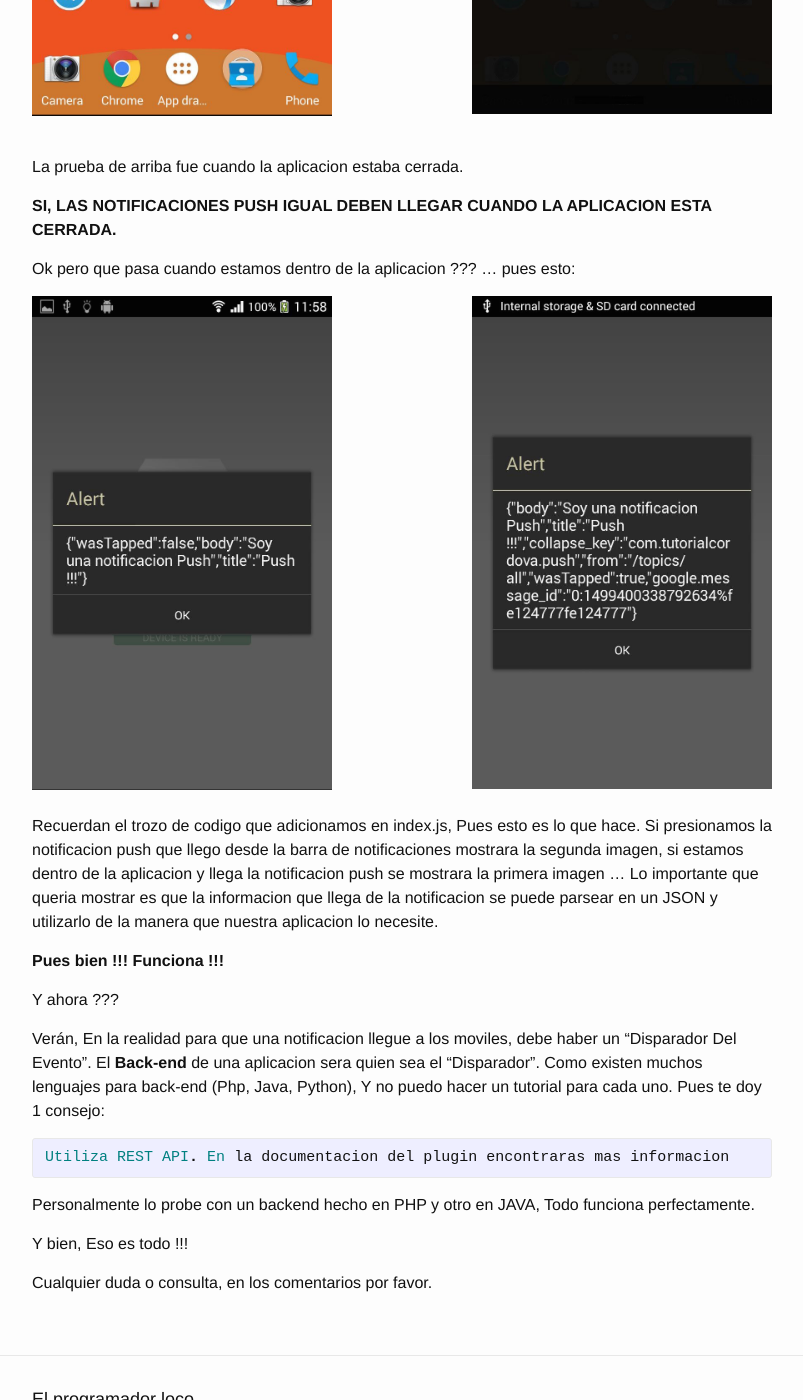
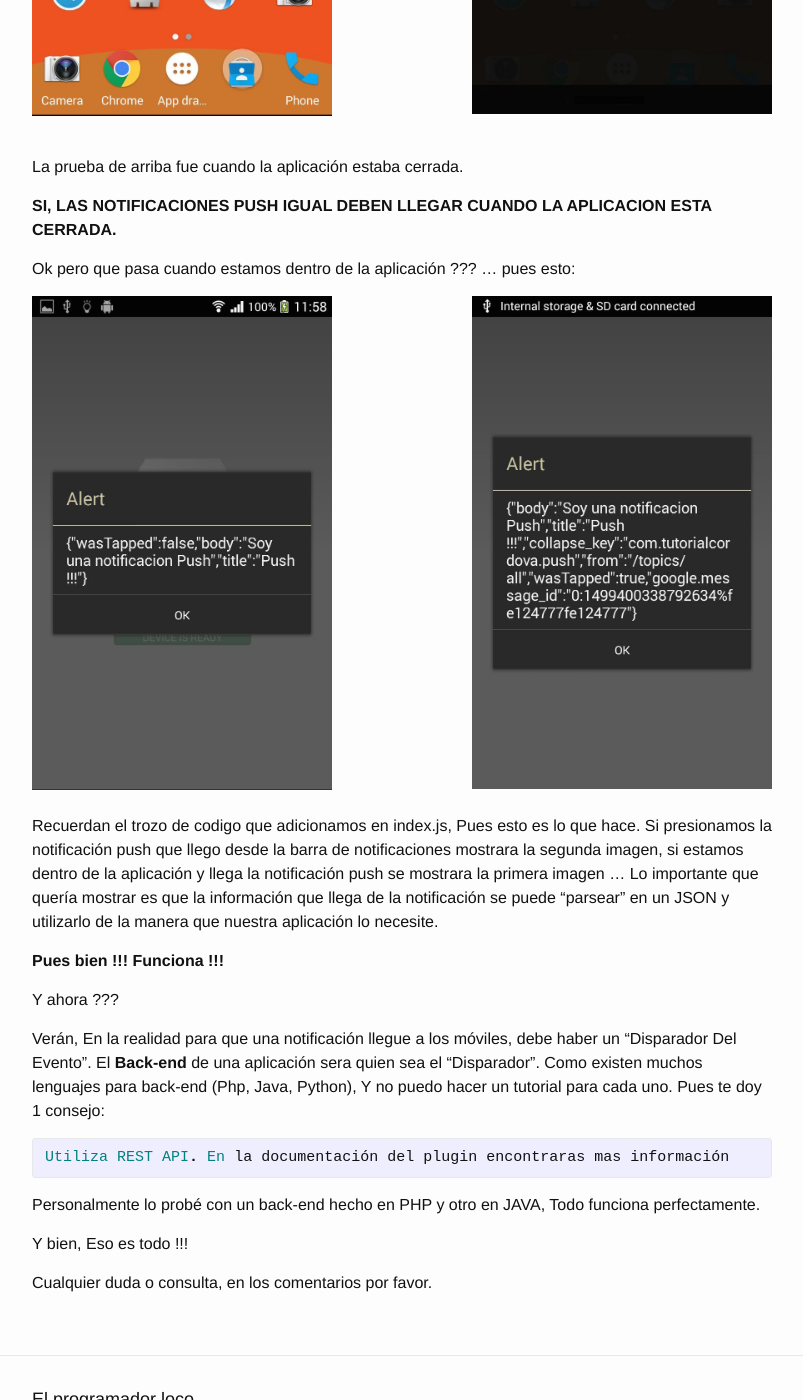
Before and after one commit to devmerz/devmerz.github.io, a Jekyll site: the page built from _posts/2016-09-22-notificaciones-push-android-apache-cordova-fcm.markdown, in a window 1280 px wide and 1400 px high, scrolled down 7088 px. Shown: the whole window, without its empty margins (238-1041 px from the left). Built offline with Jekyll 4.4.1, drawn with Linux system fonts in a browser that asks for light colours; comment, search, counter and statistics services are not loaded; some of the changed text lies outside the part shown.

Commit message:
less errors

```diff
--- a/_posts/2016-09-22-notificaciones-push-android-apache-cordova-fcm.markdown
+++ b/_posts/2016-09-22-notificaciones-push-android-apache-cordova-fcm.markdown
@@ -41,18 +41,18 @@ Ahora debemos **Ir a la consola**, que se encuentra en la esquina superios derec
 
 ## **Crear el proyecto en Firebase Console**
 
-- Click en el boton **CREAR NUEVO PROYECTO**
-- Nos pedira los siguientes campos **Nombre del proyecto** y **Pais/Region**
+- Click en el botón **CREAR NUEVO PROYECTO**
+- Nos pedirá los siguientes campos **Nombre del proyecto** y **Pais/Region**
 
 <img src="/assets/apache-cordova-push-android-fcm/nuevo-proyecto-fcm.png" />
 
-Entonces el proyecto fue creado. y seremos redigidos a la siguiente pantalla:
+Entonces el proyecto fue creado. y seremos redirigidos a la siguiente pantalla:
 
 <img src="/assets/apache-cordova-push-android-fcm/anade-firebase-a-tu-proyecto.png" />
 
-- Click en: Añade Firebase a tu aplicacion de Android.
-- En la pantalla que aparecera introducimos el Nombre del paquete (Package Name) de la aplicacion, en mi caso creare el APP con el package name igual a com.miappfcm.app.
-- Click en Añadir Aplicacion.
+- Click en: Añade Firebase a tu aplicación de Android.
+- En la pantalla que aparecerá introducimos el Nombre del paquete (Package Name) de la aplicación, en mi caso creare el APP con el package name igual a com.miappfcm.app.
+- Click en Añadir Aplicación.
 
 <img src="/assets/apache-cordova-push-android-fcm/generando-el-json.png" />
 
@@ -60,7 +60,7 @@ Entonces el proyecto fue creado. y seremos redigidos a la siguiente pantalla:
 
 ## **Descarga del archivo google-services.json**
 
-Dando click en Añadir Aplicacion, se descargara un archivo llamado google-services.json. Este archivo contiene toda la informacion de nuestro proyecto(Google Firebase) y tambien nos ayudara a que el dispositivo pueda recibir las notificaciones.
+Dando click en Añadir Aplicación, se descargara un archivo llamado google-services.json. Este archivo contiene toda la información de nuestro proyecto(Google Firebase) y también nos ayudara a que el dispositivo pueda recibir las notificaciones.
 
 Este archivo debemos ponerlo en **LA RAIZ DEL PROYECTO**.
 
@@ -134,35 +134,35 @@ app.initialize();
 
 {% endhighlight %}
 
-Esa funcion es lo unico que necesitamos agregar ... por ahora. Para enriquecer más tu aplicacion existen más funciones que encuentras en la <a href="https://github.com/fechanique/cordova-plugin-fcm" target="_blank">Documentacion del plugin.</a>
+Esa función es lo único que necesitamos agregar ... por ahora. Para enriquecer más tu aplicación existen más funciones que encuentras en la <a href="https://github.com/fechanique/cordova-plugin-fcm" target="_blank">Documentación del plugin.</a>
 
 Compilamos de nuevo la aplicación en nuestro smartphone.
 
 <br />
 
-## **Probando la aplicacion**
+## **Probando la aplicación**
 
 Para realizar una prueba simple, utilizaremos una "app" que el plugin nos ofrece dentro de su pagina de github, Ingresa a : <a href="https://cordova-plugin-fcm.appspot.com" target="_blank">https://cordova-plugin-fcm.appspot.com</a>
 
 1. En el primer campo ponemos el Nombre de paquete que usa nuestra aplicación.
 
-2.	En el segundo campo debemos poner el **API KEY** de tu proyecto Firebase, esto lo obtenemos dentro de nuestro proyecto en la consola de Firebase: Ingresa a tu **Proyecto en Firebase** -> click en las opciones de tu aplicacion Android -> click en **Configuracion** -> Click en la pestaña **CLOUD MESSAGING** -> En el area **CREDENCIALES DEL PROYECTO**, copiar la **CLAVE DE SERVIDOR**.
+2.	En el segundo campo debemos poner el **API KEY** de tu proyecto Firebase, esto lo obtenemos dentro de nuestro proyecto en la consola de Firebase: Ingresa a tu **Proyecto en Firebase** -> click en las opciones de tu aplicación Android -> click en **Configuración** -> Click en la pestaña **CLOUD MESSAGING** -> En el área **CREDENCIALES DEL PROYECTO**, copiar la **CLAVE DE SERVIDOR**.
 
 
-3.	En el campo Title ponemos lo que querramos, este sera el titulo de la Notificacion Push.
-4.	En Message pues ponemos el mensage de la notificacion.
+3.	En el campo Title ponemos lo que queramos, este sera el titulo de la Notificación Push.
+4.	En Message pues ponemos el mensaje de la notificación.
 
-Los demas campos no lo llenaremos debido a que solo es una prueba.
+Los demás campos no lo llenaremos debido a que solo es una prueba.
 
-En mi caso quedaria algo asi:
+En mi caso quedaría algo así:
 
 <img src="/assets/apache-cordova-push-android-fcm/probando-fcm.png" />
 
-Presionamos **SEND**. Si todo salio bien, deberiamos obtener el mensaje:
+Presionamos **SEND**. Si todo salio bien, deberíamos obtener el mensaje:
 
 <img src="/assets/apache-cordova-push-android-fcm/notificacion-enviada.png" width="300" style="margin:0 auto;"/>
 
-Y en la aplicacion veriamos lo siguiente:
+Y en la aplicación veríamos lo siguiente:
 
 <div>
 	<img src="/assets/apache-cordova-push-android-fcm/recibido-1.jpg" width="300" style="float:left;"/>
@@ -172,11 +172,11 @@ Y en la aplicacion veriamos lo siguiente:
 
 <br />
 
-La prueba de arriba fue cuando la aplicacion estaba cerrada.
+La prueba de arriba fue cuando la aplicación estaba cerrada.
 
 **SI, LAS NOTIFICACIONES PUSH IGUAL DEBEN LLEGAR CUANDO LA APLICACION ESTA CERRADA.**
 
-Ok pero que pasa cuando estamos dentro de la aplicacion ??? ... pues esto:
+Ok pero que pasa cuando estamos dentro de la aplicación ??? ... pues esto:
 
 
 <div>
@@ -186,21 +186,21 @@ Ok pero que pasa cuando estamos dentro de la aplicacion ??? ... pues esto:
 </div>
 
 <br />
-Recuerdan el trozo de codigo que adicionamos en index.js, Pues esto es lo que hace. Si presionamos la notificacion push que llego desde la barra de notificaciones mostrara la segunda imagen, si estamos dentro de la aplicacion y llega la notificacion push se mostrara la primera imagen ... Lo importante que queria mostrar es que la informacion que llega de la notificacion se puede parsear en un JSON y utilizarlo de la manera que nuestra aplicacion lo necesite.
+Recuerdan el trozo de codigo que adicionamos en index.js, Pues esto es lo que hace. Si presionamos la notificación push que llego desde la barra de notificaciones mostrara la segunda imagen, si estamos dentro de la aplicación y llega la notificación push se mostrara la primera imagen ... Lo importante que quería mostrar es que la información que llega de la notificación se puede "parsear" en un JSON y utilizarlo de la manera que nuestra aplicación lo necesite.
 
 
 **Pues bien !!! Funciona !!!**
 
 Y ahora ???
 
-Verán, En la realidad para que una notificacion llegue a los moviles, debe haber un "Disparador Del Evento".
-El **Back-end** de una aplicacion sera quien sea el "Disparador". Como existen muchos lenguajes para back-end (Php, Java, Python), Y no puedo hacer un tutorial para cada uno. Pues te doy 1 consejo:
+Verán, En la realidad para que una notificación llegue a los móviles, debe haber un "Disparador Del Evento".
+El **Back-end** de una aplicación sera quien sea el "Disparador". Como existen muchos lenguajes para back-end (Php, Java, Python), Y no puedo hacer un tutorial para cada uno. Pues te doy 1 consejo:
 
 {% highlight ruby %}
-Utiliza REST API. En la documentacion del plugin encontraras mas informacion
+Utiliza REST API. En la documentación del plugin encontraras mas información
 {% endhighlight %}
 
-Personalmente lo probe con un backend hecho en PHP y otro en JAVA, Todo funciona perfectamente.
+Personalmente lo probé con un back-end hecho en PHP y otro en JAVA, Todo funciona perfectamente.
 
 Y bien, Eso es todo !!!
 
```
Also changed, not shown: other parts of _posts/2016-09-22-notificaciones-push-android-apache-cordova-fcm.markdown (+4 -4 lines).
